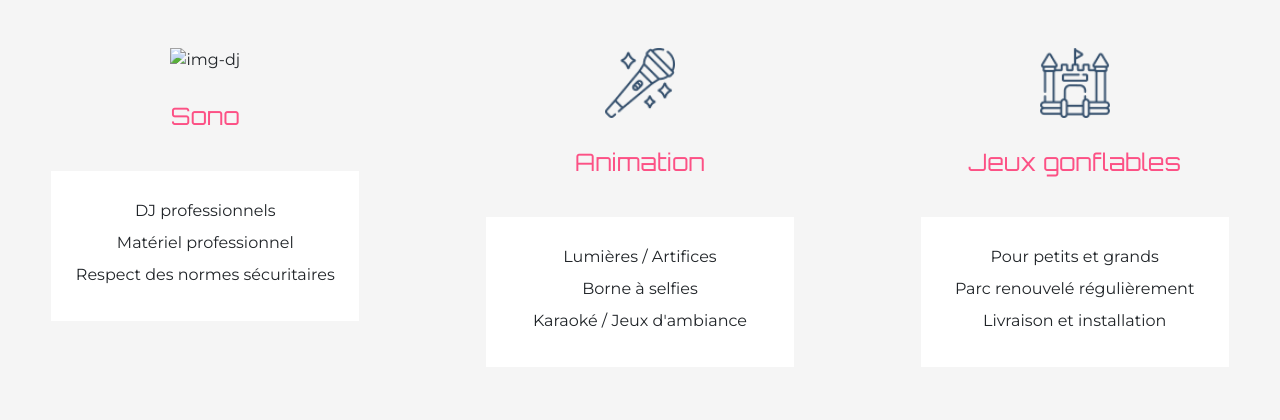
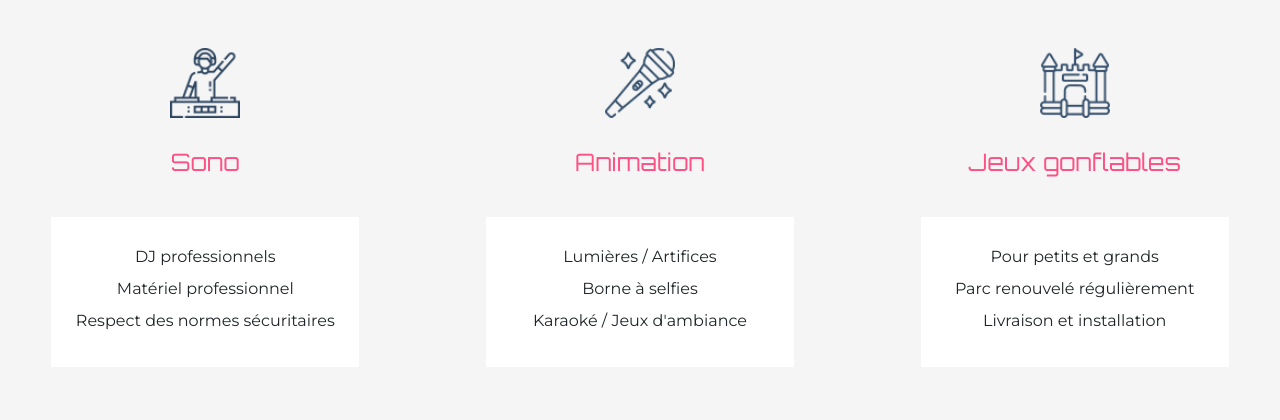
Before and after one commit to Mylynou/masternight, a plain HTML site: page index.html in a window 1280 px wide. Shown: the part 658-1078 px from the top of the page. Drawn offline with nearby package versions, Linux system fonts and the light colour scheme.

Commit message:
Update index.html

```diff
--- a/index.html
+++ b/index.html
@@ -70,7 +70,7 @@
     <div class="row">
       <div class="col-md-4 sono">
         <div class="prestations">
-          <img class="icone" src="/dj.png" alt="img-dj">
+          <img class="icone" src="Images/dj.png" alt="img-dj">
           <h3>Sono</h3>
         </div>
         <div class="details">
```
